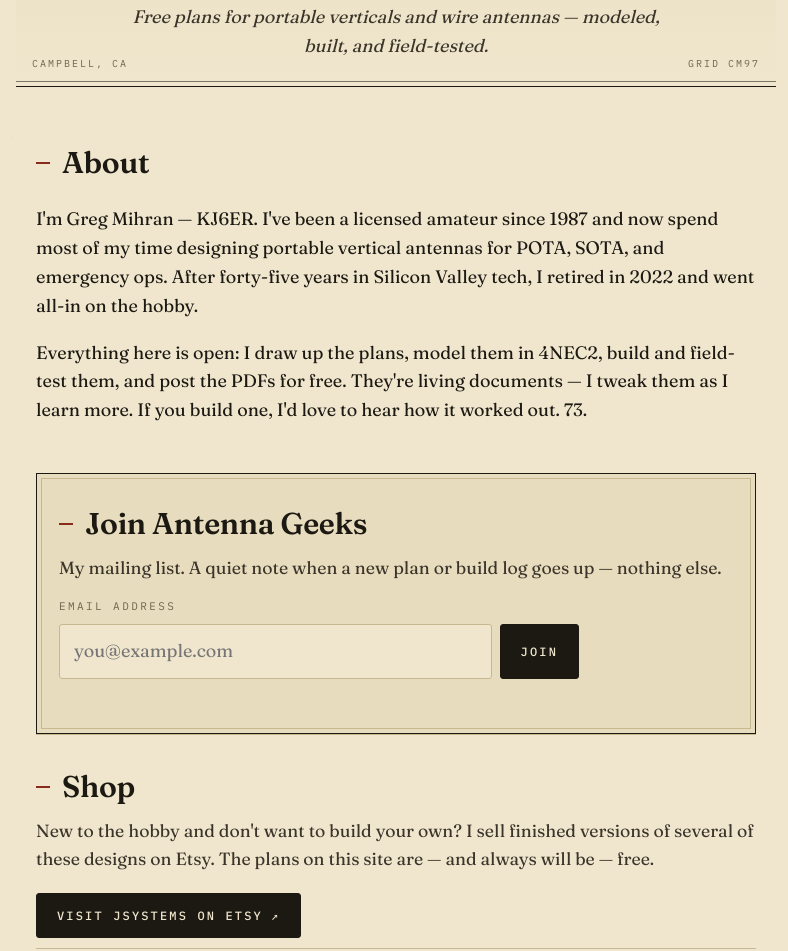
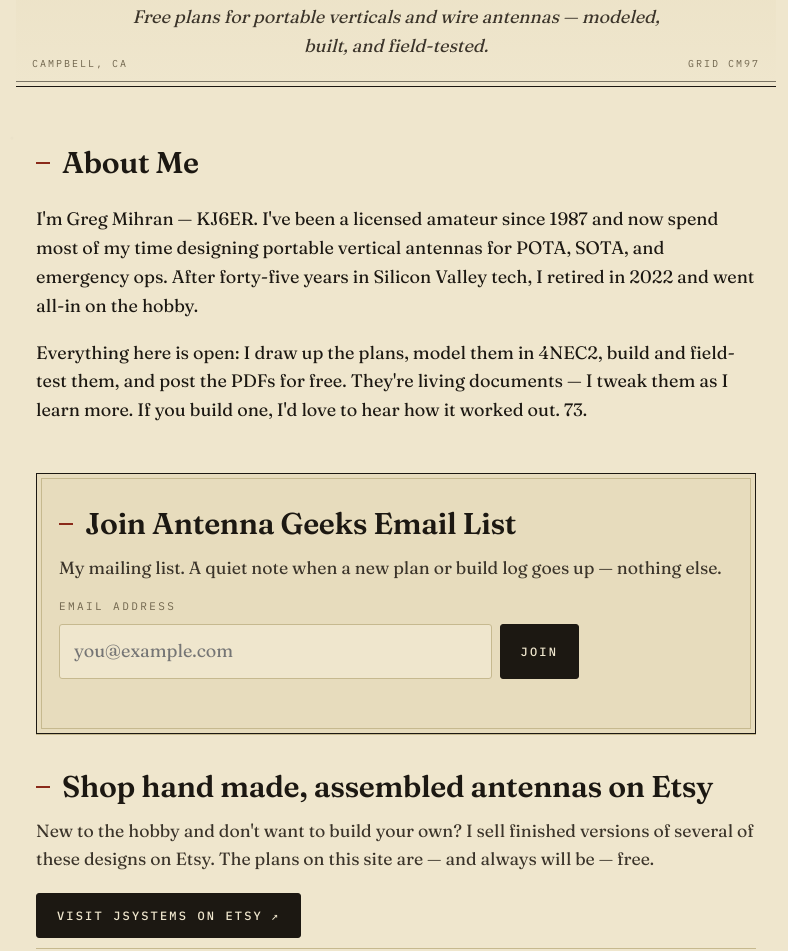
Before and after one commit to cmihran/kj6er, a plain HTML site: page index.html in a window 1280 px wide. Shown: the part 266-1217 px from the top of the page, without its empty margins (244-1032 px from the left). Drawn offline with Linux system fonts and the light colour scheme.

Commit message:
Update section titles for clarity in index.html

```diff
--- a/index.html
+++ b/index.html
@@ -43,7 +43,7 @@
   <main>
     <!-- ===== About ===== -->
     <section class="panel" id="about">
-      <h2 class="panel__title">About</h2>
+      <h2 class="panel__title">About Me</h2>
       <p>
         I'm Greg Mihran &mdash; KJ6ER. I've been a licensed amateur since
         1987 and now spend most of my time designing portable vertical
@@ -61,7 +61,7 @@
 
     <!-- ===== Antenna Geeks email signup ===== -->
     <section class="panel panel--accent" id="subscribe">
-      <h2 class="panel__title">Join Antenna Geeks</h2>
+      <h2 class="panel__title">Join Antenna Geeks Email List</h2>
       <p class="panel__lead">
         My mailing list. A quiet note when a new plan or build log goes up &mdash;
         nothing else.
@@ -93,7 +93,7 @@
 
     <!-- ===== Shop (Etsy) ===== -->
     <section class="panel" id="shop">
-      <h2 class="panel__title">Shop</h2>
+      <h2 class="panel__title">Shop hand made, assembled antennas on Etsy</h2>
       <p class="panel__lead">
         New to the hobby and don't want to build your own? I sell finished
         versions of several of these designs on Etsy. The plans on this
```
